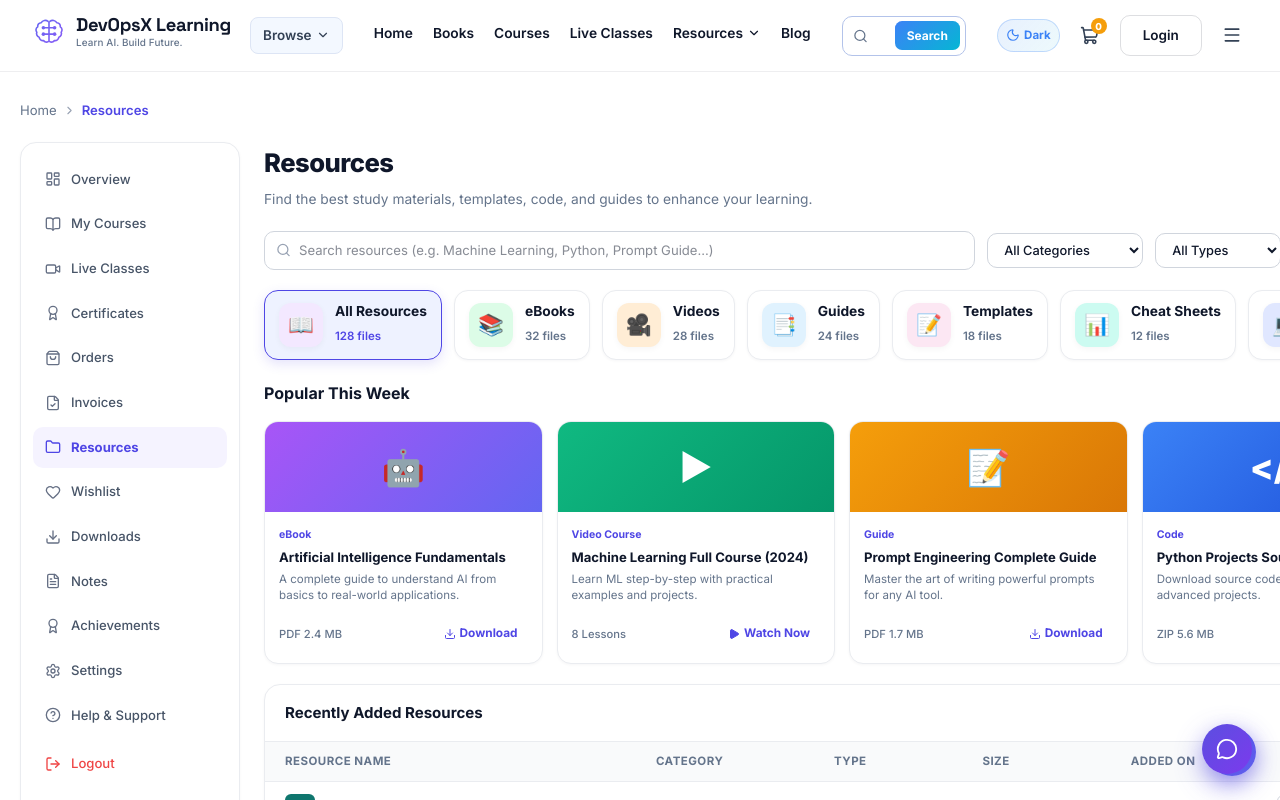
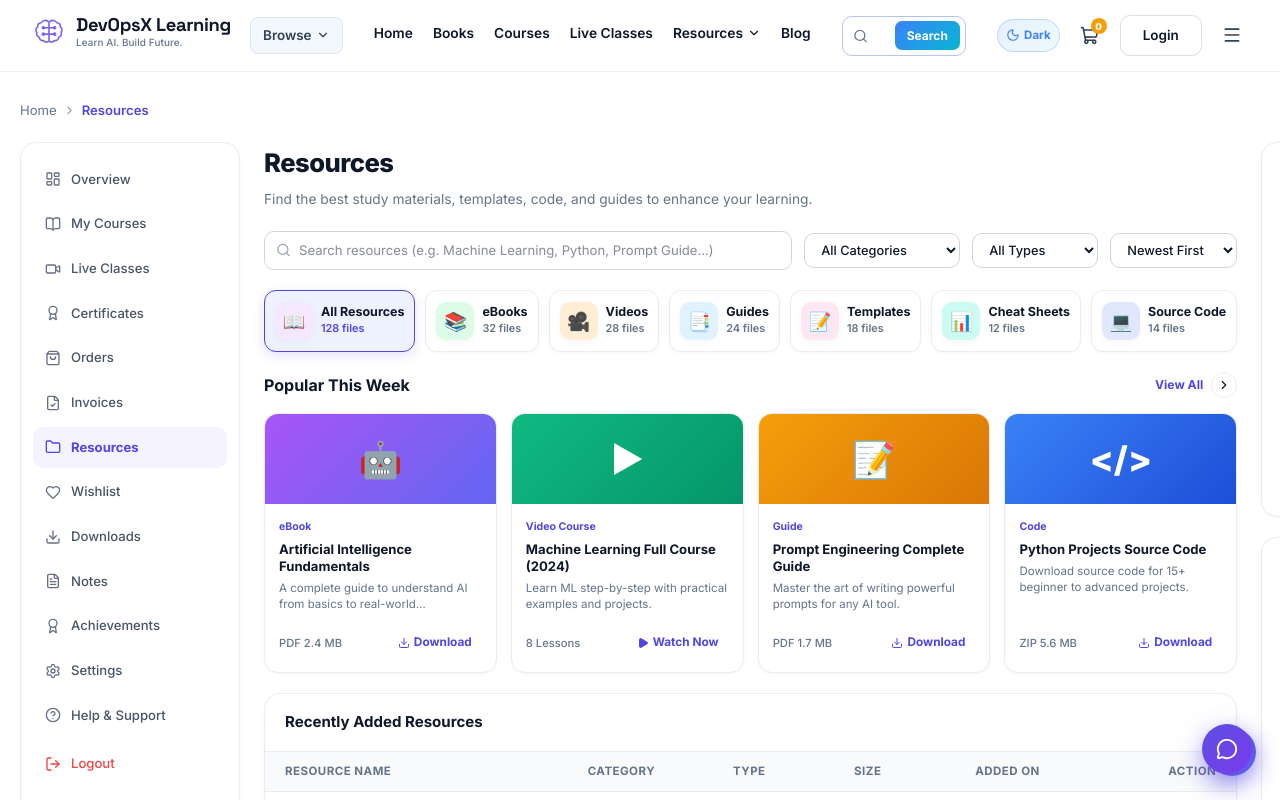
Before and after one commit to abhishek2X2pro/testing-tutorial, a React (Vite) app: page /resource in a window 1280 px wide. Shown: the top 800 px of the page. Built offline with nearby package versions, Linux system fonts and the light colour scheme.

Commit message:
fix: resources card text wrapping on single line without word dropping

```diff
--- a/src/pages/Resources/index.jsx
+++ b/src/pages/Resources/index.jsx
@@ -393,7 +393,7 @@
               style={{
                 display: 'grid',
                 gridTemplateColumns: 'repeat(7, 1fr)',
-                gap: '12px',
+                gap: '10px',
               }}
             >
               {categoryStrip.map((cat) => {
@@ -407,13 +407,16 @@
                         ? (isDark ? 'rgba(79, 70, 229, 0.2)' : '#eef2ff')
                         : (isDark ? '#0f172a' : '#ffffff'),
                       border: `1.5px solid ${isSelected ? '#4f46e5' : (isDark ? 'rgba(255,255,255,0.08)' : '#eaecf0')}`,
-                      borderRadius: '14px',
-                      padding: '12px 14px',
+                      borderRadius: '12px',
+                      padding: '10px 10px',
                       display: 'flex',
                       alignItems: 'center',
-                      gap: '12px',
+                      gap: '8px',
                       cursor: 'pointer',
                       transition: 'all 0.15s ease',
+                      height: '100%',
+                      minHeight: '62px',
+                      boxSizing: 'border-box',
                       boxShadow: isSelected ? '0 4px 12px rgba(79,70,229,0.15)' : '0 1px 3px rgba(16,24,40,0.04)',
                     }}
                     onMouseEnter={(e) => {
@@ -432,15 +435,15 @@
                     {/* Icon filled color box */}
                     <div
                       style={{
-                        width: '44px',
-                        height: '44px',
-                        borderRadius: '12px',
+                        width: '38px',
+                        height: '38px',
+                        borderRadius: '10px',
                         background: cat.bg,
                         color: cat.color,
                         display: 'flex',
                         alignItems: 'center',
                         justifyContent: 'center',
-                        fontSize: '1.3rem',
+                        fontSize: '1.15rem',
                         flexShrink: 0,
                         boxShadow: '0 2px 6px rgba(0,0,0,0.04)',
                       }}
@@ -449,11 +452,11 @@
                     </div>
 
                     {/* Label & Count beside Icon */}
-                    <div style={{ flex: 1, minWidth: 0 }}>
+                    <div style={{ flex: 1, minWidth: 0, overflow: 'hidden' }}>
                       <strong
                         style={{
                           color: 'var(--text-primary)',
-                          fontSize: '0.86rem',
+                          fontSize: '0.78rem',
                           display: 'block',
                           fontWeight: 700,
                           lineHeight: 1.25,
@@ -464,7 +467,7 @@
                       >
                         {cat.label}
                       </strong>
-                      <span style={{ fontSize: '0.72rem', color: isSelected ? '#4f46e5' : 'var(--text-muted)', fontWeight: 600 }}>
+                      <span style={{ fontSize: '0.68rem', color: isSelected ? '#4f46e5' : 'var(--text-muted)', fontWeight: 600, display: 'block', whiteSpace: 'nowrap' }}>
                         {cat.count} files
                       </span>
                     </div>
```
